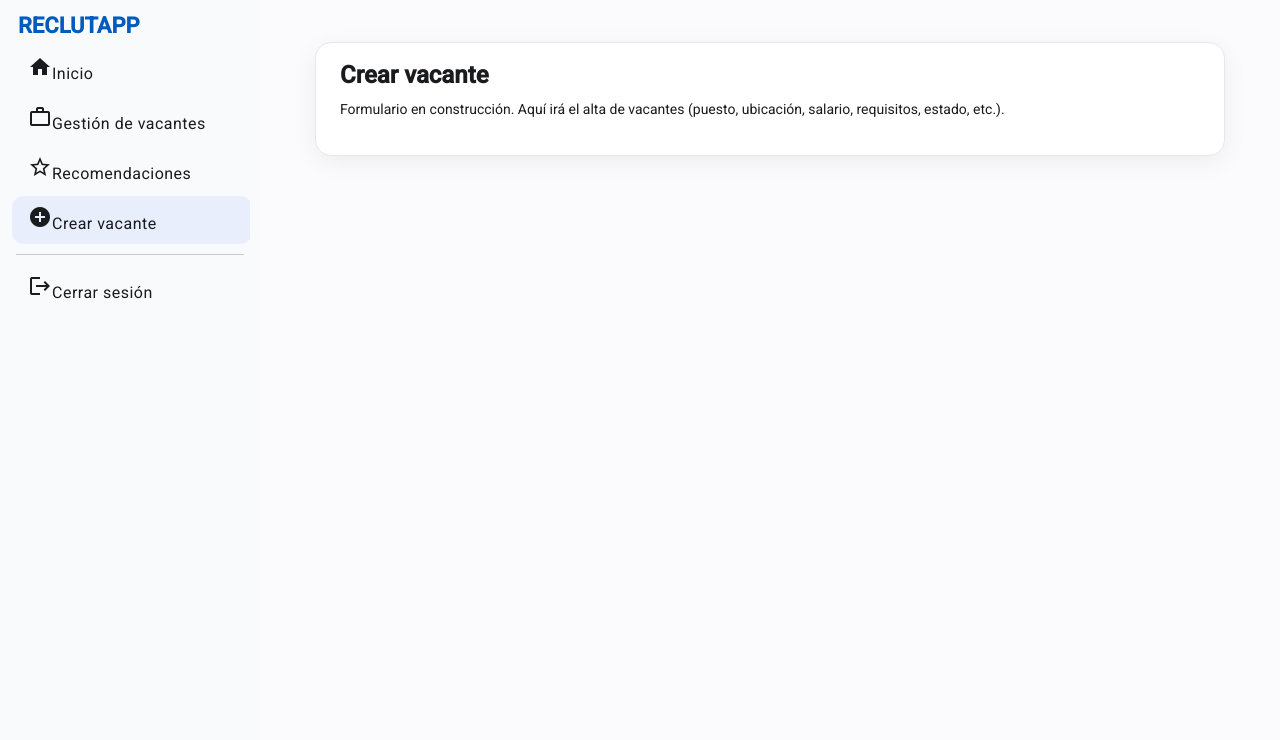
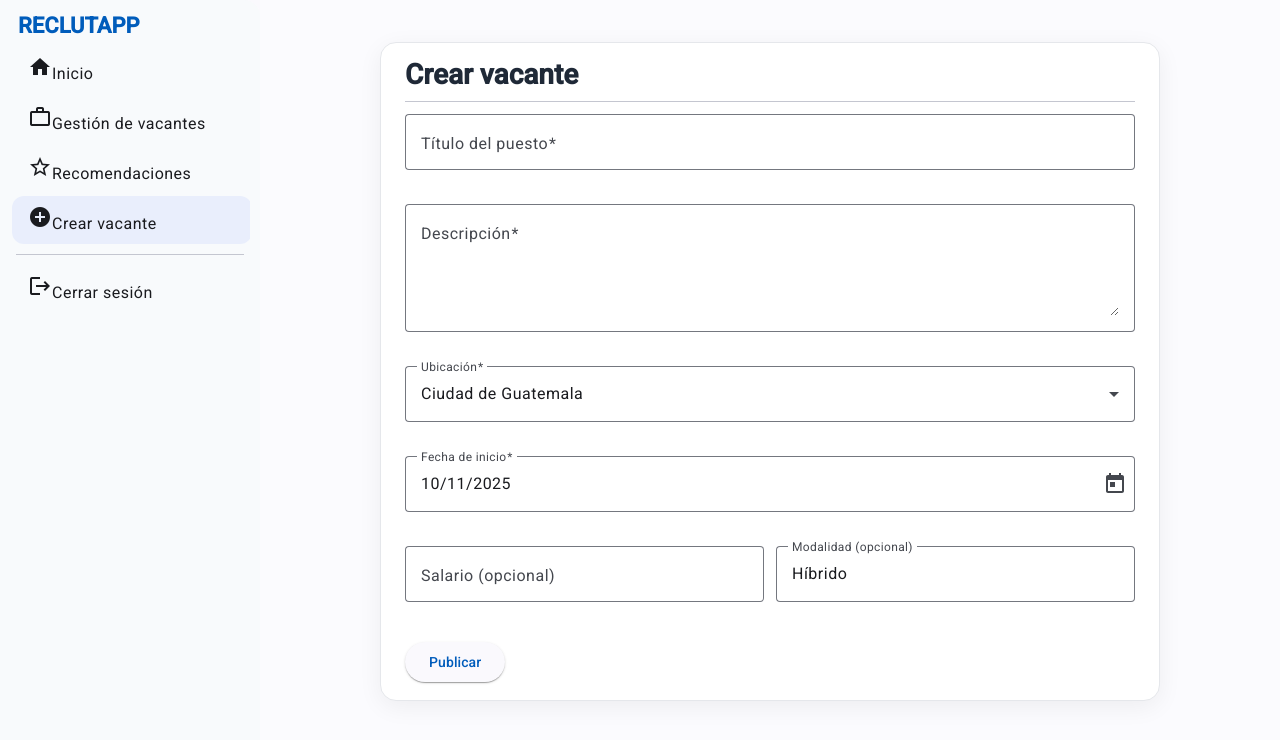
Before and after one commit to eaguilarf1/RECLUTAPP-Frontend, an Angular app: page /reclutador/inicio in a window 1280 px wide. Both pictures are taken after a click on the button "Crear vacante". Shown: the top 740 px of the page. Built offline with nearby package versions, Linux system fonts and the light colour scheme.

Commit message:
Reclutador: Pantallas crear vacante y buscar perfil agregadas

```diff
--- a/src/app/app-routing-module.ts
+++ b/src/app/app-routing-module.ts
@@ -90,6 +90,12 @@ const routes: Routes = [
     import('./features/recruiter/pages/recommendations/recommendations')
       .then(m => m.RecruiterRecommendationsComponent),
 },
+{
+  path: 'buscar-perfiles',
+  loadComponent: () =>
+    import('./features/recruiter/pages/search-profiles/search-profiles')
+      .then(m => m.RecruiterSearchProfilesComponent),
+},
 
     { path: '', pathMatch: 'full', redirectTo: 'inicio' },
   ],
--- a/src/app/features/recruiter/pages/create-vacancy/create-vacancy.html
+++ b/src/app/features/recruiter/pages/create-vacancy/create-vacancy.html
@@ -1,6 +1,52 @@
 <div class="wrap">
-  <div class="card">
-    <h1 class="title">Crear vacante</h1>
-    <p>Formulario en construcción. Aquí irá el alta de vacantes (puesto, ubicación, salario, requisitos, estado, etc.).</p>
-  </div>
+  <mat-card class="card">
+    <h1 class="page-title">Crear vacante</h1>
+    <mat-divider class="sep"></mat-divider>
+
+    <form [formGroup]="form" (ngSubmit)="publicar()" class="form">
+      <!-- Título -->
+      <mat-form-field appearance="outline" class="field">
+        <mat-label>Título del puesto</mat-label>
+        <input matInput formControlName="titulo" />
+      </mat-form-field>
+
+      <!-- Descripción -->
+      <mat-form-field appearance="outline" class="field">
+        <mat-label>Descripción</mat-label>
+        <textarea matInput rows="4" formControlName="descripcion"></textarea>
+      </mat-form-field>
+
+      <!-- Ubicación -->
+      <mat-form-field appearance="outline" class="field">
+        <mat-label>Ubicación</mat-label>
+        <mat-select formControlName="ubicacion">
+          <mat-option *ngFor="let u of ubicaciones" [value]="u">{{ u }}</mat-option>
+        </mat-select>
+      </mat-form-field>
+
+      <!-- Fecha de inicio -->
+      <mat-form-field appearance="outline" class="field">
+        <mat-label>Fecha de inicio</mat-label>
+        <input matInput [matDatepicker]="dp" formControlName="fechaInicio" />
+        <mat-datepicker-toggle matSuffix [for]="dp"></mat-datepicker-toggle>
+        <mat-datepicker #dp></mat-datepicker>
+      </mat-form-field>
+
+      <div class="grid-2">
+        <mat-form-field appearance="outline" class="field">
+          <mat-label>Salario (opcional)</mat-label>
+          <input matInput formControlName="salario" placeholder="Q 10,000 - Q 15,000" />
+        </mat-form-field>
+
+        <mat-form-field appearance="outline" class="field">
+          <mat-label>Modalidad (opcional)</mat-label>
+          <input matInput formControlName="modalidad" placeholder="Presencial / Remoto / Híbrido" />
+        </mat-form-field>
+      </div>
+
+      <div class="actions">
+        <button mat-raised-button color="primary" type="submit">Publicar</button>
+      </div>
+    </form>
+  </mat-card>
 </div>
--- a/src/app/features/recruiter/pages/create-vacancy/create-vacancy.scss
+++ b/src/app/features/recruiter/pages/create-vacancy/create-vacancy.scss
@@ -1,7 +1,25 @@
 .wrap { padding: 24px; display: flex; justify-content: center; }
 .card {
-  width: 100%; max-width: 860px; padding: 22px 24px;
-  background: #fff; border: 1px solid #e5e7eb; border-radius: 16px;
+  width: 100%; max-width: 780px;
+  padding: 22px 24px 18px;
+  border: 1px solid #e5e7eb; border-radius: 16px; background: #fff;
   box-shadow: 0 6px 24px rgba(0,0,0,.06);
 }
-.title { margin: 0 0 8px; font-size: 24px; font-weight: 800; }
+
+.page-title { font-size: 28px; font-weight: 800; margin: 0 0 8px; color: #1f2937; }
+.sep { margin: 8px 0 12px; }
+
+.form { display: grid; gap: 14px; }
+.field { width: 100%; }
+
+.grid-2 {
+  display: grid; gap: 12px;
+  grid-template-columns: 1fr;
+}
+@media (min-width: 720px) {
+  .grid-2 { grid-template-columns: 1fr 1fr; }
+}
+
+.actions {
+  display: flex; justify-content: flex-start; margin-top: 6px;
+}
--- a/src/app/features/recruiter/pages/create-vacancy/create-vacancy.ts
+++ b/src/app/features/recruiter/pages/create-vacancy/create-vacancy.ts
@@ -1,11 +1,59 @@
-import { Component } from '@angular/core';
+import { Component, inject } from '@angular/core';
 import { CommonModule } from '@angular/common';
+import { FormBuilder, Validators, ReactiveFormsModule } from '@angular/forms';
+
+import { MatCardModule } from '@angular/material/card';
+import { MatFormFieldModule } from '@angular/material/form-field';
+import { MatInputModule } from '@angular/material/input';
+import { MatSelectModule } from '@angular/material/select';
+import { MatButtonModule } from '@angular/material/button';
+import { MatDatepickerModule } from '@angular/material/datepicker';
+import { MatNativeDateModule } from '@angular/material/core';
+import { MatDividerModule } from '@angular/material/divider';
 
 @Component({
   selector: 'create-vacancy',
   standalone: true,
-  imports: [CommonModule],
+  imports: [
+    CommonModule, ReactiveFormsModule,
+    MatCardModule, MatFormFieldModule, MatInputModule, MatSelectModule,
+    MatButtonModule, MatDatepickerModule, MatNativeDateModule, MatDividerModule
+  ],
   templateUrl: './create-vacancy.html',
   styleUrls: ['./create-vacancy.scss'],
 })
-export class CreateVacancyComponent {}
+export class CreateVacancyComponent {
+  private fb = inject(FormBuilder);
+
+  ubicaciones = [
+    'Ciudad de Guatemala',
+    'Quetzaltenango',
+    'Antigua Guatemala',
+    'Escuintla',
+    'Mixco',
+  ];
+
+  form = this.fb.group({
+    titulo: ['', [Validators.required, Validators.minLength(3)]],
+    descripcion: ['', [Validators.required, Validators.minLength(10)]],
+    ubicacion: ['Ciudad de Guatemala', Validators.required],
+    fechaInicio: [new Date(), Validators.required],
+    salario: [''],
+    modalidad: ['Híbrido'],
+  });
+
+  publicar() {
+    if (this.form.invalid) {
+      this.form.markAllAsTouched();
+      return;
+    }
+
+    console.log('Vacante publicada:', this.form.value);
+    alert('Vacante publicada (mock).');
+    this.form.reset({
+      ubicacion: 'Ciudad de Guatemala',
+      modalidad: 'Híbrido',
+      fechaInicio: new Date(),
+    });
+  }
+}
--- a/src/app/features/recruiter/pages/dashboard/dashboard.html
+++ b/src/app/features/recruiter/pages/dashboard/dashboard.html
@@ -6,9 +6,9 @@
       <button mat-raised-button color="primary" class="cta" (click)="crearVacante()">
         Crear vacante
       </button>
-      <button mat-raised-button color="primary" class="cta" (click)="buscarPerfiles()">
-        Buscar perfiles
-      </button>
+<button mat-raised-button color="primary" routerLink="/reclutador/buscar-perfiles">
+  Buscar perfiles
+</button>
     </div>
 
     <mat-divider class="sep"></mat-divider>
--- /dev/null
+++ b/src/app/features/recruiter/pages/search-profiles/search-profiles.html
@@ -0,0 +1,55 @@
+<div class="wrap">
+  <mat-card class="card">
+    <h1 class="page-title">Buscar perfiles</h1>
+    <mat-divider class="sep"></mat-divider>
+
+    <!-- Filtros -->
+    <div class="filters">
+      <mat-form-field appearance="outline" class="field full">
+        <mat-label>Buscar por puesto o habilidad</mat-label>
+        <input matInput [formControl]="q" />
+      </mat-form-field>
+
+      <mat-form-field appearance="outline" class="field">
+        <mat-label>Ubicación</mat-label>
+        <mat-select [formControl]="loc">
+          <mat-option *ngFor="let u of ubicaciones" [value]="u">{{ u }}</mat-option>
+        </mat-select>
+      </mat-form-field>
+
+      <div class="field slider">
+        <div class="slider-label">Compatibilidad mínima</div>
+        <mat-slider min="0" max="100" step="1" discrete [formControl]="min">
+          <input matSliderThumb />
+        </mat-slider>
+      </div>
+    </div>
+
+    <!-- Resultados -->
+    <div class="list" *ngIf="resultados.length; else empty">
+      <mat-card class="item" *ngFor="let r of resultados">
+        <div class="row">
+          <div class="left">
+            <div class="nombre">{{ r.nombre }}</div>
+            <div class="habilidades">
+              <span class="label">Habilidades:</span>
+              <span class="vals">{{ r.habilidades.join(', ') }}</span>
+            </div>
+            <div class="score">
+              <span class="label">Puntaje de compatibilidad</span>
+              <span class="val">{{ r.score }}</span>
+            </div>
+          </div>
+
+          <div class="right">
+            <button mat-raised-button color="primary" (click)="verPerfil(r)">Ver perfil</button>
+          </div>
+        </div>
+      </mat-card>
+    </div>
+
+    <ng-template #empty>
+      <div class="empty">No se encontraron perfiles con los filtros actuales.</div>
+    </ng-template>
+  </mat-card>
+</div>
--- /dev/null
+++ b/src/app/features/recruiter/pages/search-profiles/search-profiles.scss
@@ -0,0 +1,47 @@
+.wrap { padding: 24px; display: flex; justify-content: center; }
+.card {
+  width: 100%; max-width: 980px;
+  padding: 22px 24px 18px;
+  border: 1px solid #e5e7eb; border-radius: 16px; background: #fff;
+  box-shadow: 0 6px 24px rgba(0,0,0,.06);
+}
+
+.page-title { font-size: 28px; font-weight: 800; margin: 0 0 8px; color: #1f2937; }
+.sep { margin: 8px 0 14px; }
+
+/* Filtros */
+.filters {
+  display: grid; gap: 12px;
+  grid-template-columns: 1fr;
+  margin-bottom: 8px;
+}
+.field { width: 100%; }
+.full  { grid-column: 1 / -1; }
+.slider { align-self: end; }
+.slider-label { font-weight: 600; margin-bottom: 8px; color: #374151; }
+
+@media (min-width: 840px) {
+  .filters { grid-template-columns: 1.2fr 0.6fr 0.7fr; }
+}
+
+/* Resultados */
+.list { display: grid; gap: 14px; }
+.item {
+  border: 1px solid #eaecef; border-radius: 14px;
+  padding: 16px 18px; background: #fff;
+  box-shadow: 0 3px 10px rgba(0,0,0,.04);
+}
+.row { display: grid; grid-template-columns: 1fr auto; gap: 16px; align-items: center; }
+
+.nombre { font-size: 20px; font-weight: 700; margin-bottom: 6px; color: #111827; }
+.habilidades, .score { font-size: 14px; color: #374151; }
+.label { font-weight: 700; margin-right: 4px; }
+.val   { font-weight: 800; margin-left: 6px; color: #1f2937; }
+.vals  { color: #4b5563; }
+
+.right { display: grid; justify-items: end; }
+
+.empty {
+  padding: 18px; color: #6b7280;
+  text-align: center;
+}
--- /dev/null
+++ b/src/app/features/recruiter/pages/search-profiles/search-profiles.ts
@@ -0,0 +1,67 @@
+import { Component } from '@angular/core';
+import { CommonModule } from '@angular/common';
+import { ReactiveFormsModule, FormControl } from '@angular/forms';
+
+import { MatCardModule } from '@angular/material/card';
+import { MatFormFieldModule } from '@angular/material/form-field';
+import { MatInputModule } from '@angular/material/input';
+import { MatSelectModule } from '@angular/material/select';
+import { MatSliderModule } from '@angular/material/slider';
+import { MatButtonModule } from '@angular/material/button';
+import { MatDividerModule } from '@angular/material/divider';
+
+type Perfil = {
+  nombre: string;
+  habilidades: string[];
+  ubicacion: string;
+  score: number;
+};
+
+@Component({
+  selector: 'recruiter-search-profiles',
+  standalone: true,
+  imports: [
+    CommonModule, ReactiveFormsModule,
+    MatCardModule, MatFormFieldModule, MatInputModule, MatSelectModule,
+    MatSliderModule, MatButtonModule, MatDividerModule
+  ],
+  templateUrl: './search-profiles.html',
+  styleUrls: ['./search-profiles.scss'],
+})
+export class RecruiterSearchProfilesComponent {
+
+  perfiles: Perfil[] = [
+    { nombre: 'Juan Pérez',    habilidades: ['Java', 'MySQL', 'Spring Boot'], ubicacion: 'Guatemala',         score: 82 },
+    { nombre: 'María López',   habilidades: ['JavaScript', 'Node.js', 'C#'],   ubicacion: 'Guatemala',         score: 75 },
+    { nombre: 'Pedro Martínez',habilidades: ['Python', 'Django', 'Pandas'],    ubicacion: 'Quetzaltenango',    score: 88 },
+    { nombre: 'Lucía Ramírez', habilidades: ['Angular', 'RxJS', 'REST'],       ubicacion: 'Antigua Guatemala', score: 69 },
+  ];
+
+  ubicaciones = ['Todas', 'Guatemala', 'Quetzaltenango', 'Antigua Guatemala', 'Escuintla', 'Mixco'];
+
+  q = new FormControl<string>('', { nonNullable: true });
+  loc = new FormControl<string>('Todas', { nonNullable: true });
+  min = new FormControl<number>(0, { nonNullable: true });
+
+  get resultados(): Perfil[] {
+    const term = (this.q.value || '').trim().toLowerCase();
+    const selLoc = this.loc.value;
+    const minScore = this.min.value;
+
+    return this.perfiles.filter(p => {
+      const matchesText =
+        !term ||
+        p.nombre.toLowerCase().includes(term) ||
+        p.habilidades.some(h => h.toLowerCase().includes(term));
+
+      const matchesLoc = selLoc === 'Todas' || p.ubicacion === selLoc;
+      const matchesScore = (p.score ?? 0) >= (minScore ?? 0);
+      return matchesText && matchesLoc && matchesScore;
+    });
+  }
+
+  verPerfil(p: Perfil) {
+    console.log('Ver perfil:', p);
+    alert(`Ver perfil de ${p.nombre} (mock)`);
+  }
+}
```
